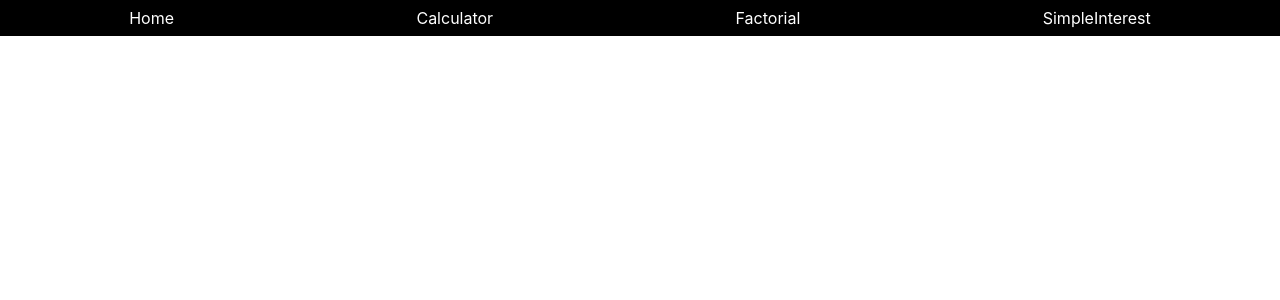
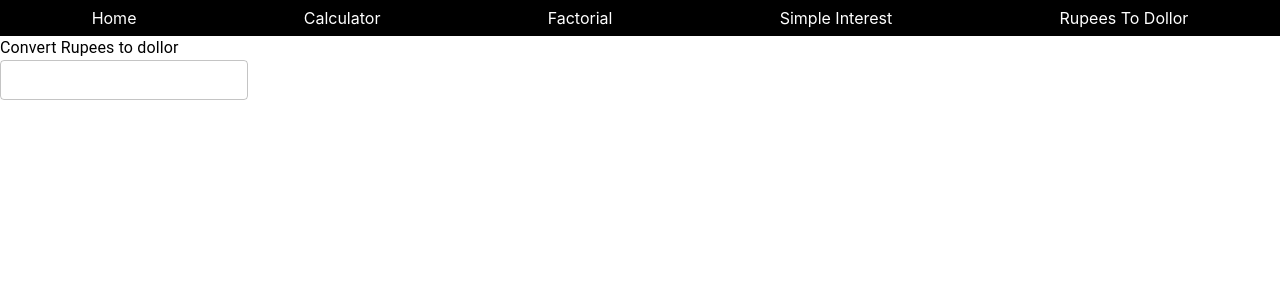
Before and after one commit to rohityadav15/react-web-calculator, a React (Create React App) app: page /rupeesToDollor in a window 1280 px wide. Shown: the top 300 px of the page. Built offline with nearby package versions, Linux system fonts and the light colour scheme.

Commit message:
Rupees to dollor convert file

```diff
--- a/src/App.js
+++ b/src/App.js
@@ -4,6 +4,7 @@ import { BrowserRouter as Router, Routes, Route, Link } from "react-router-dom";
 import Home from "./pages/Home";
 import Calculator from "./pages/Calculator";
 import Factorial from "./pages/Factorial";
+import RupeesToDollor from "./pages/RupeesToDllor";
 import SimpleInterest from "./pages/SimpleInterest";
 
 const WebCalculator = () => {
@@ -43,7 +44,13 @@ const WebCalculator = () => {
               to="/simpleInterest"
               style={{ color: "white", textDecoration: "none" }}
             >
-              SimpleInterest
+              Simple Interest
+            </Link>
+            <Link
+              to="/rupeesToDollor"
+              style={{ color: "white", textDecoration: "none" }}
+            >
+              Rupees To Dollor
             </Link>
           </nav>
         </Box>
@@ -53,6 +60,7 @@ const WebCalculator = () => {
             <Route path="/calculator" element={<Calculator />} />
             <Route path="/factorial" element={<Factorial />} />
             <Route path="/simpleInterest" element={<SimpleInterest />} />
+            <Route path="/rupeesToDollor" element={<RupeesToDollor />} />
           </Routes>
         </Box>
       </Router>
--- a/src/pages/RupeesToDllor.js
+++ b/src/pages/RupeesToDllor.js
@@ -1,8 +1,14 @@
-const RupeesToDollor=()=>{
-    return(
-        <>
-        Convert Rupees to dollor
-        </>
-    )
-}
+const { Box, Typography, TextField } = require("@mui/material");
+
+const RupeesToDollor = () => {
+  return (
+    <Box>
+      <Box>
+        <Typography>Convert Rupees to dollor</Typography>
+        <TextField
+        size="small"/>
+      </Box>
+    </Box>
+  );
+};
 export default RupeesToDollor;
```
